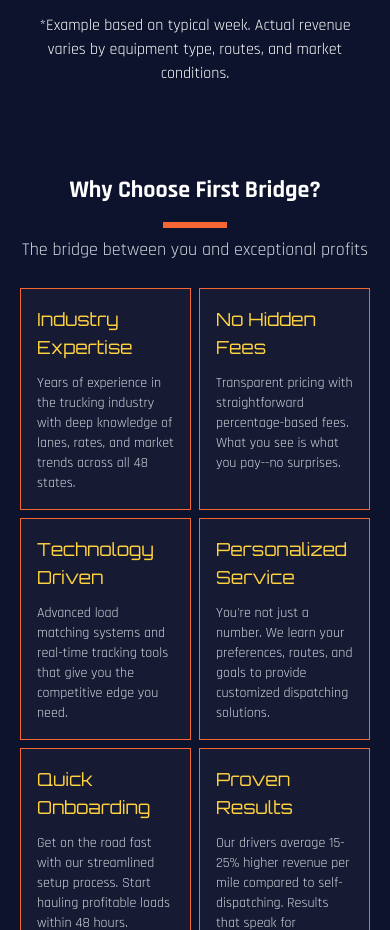
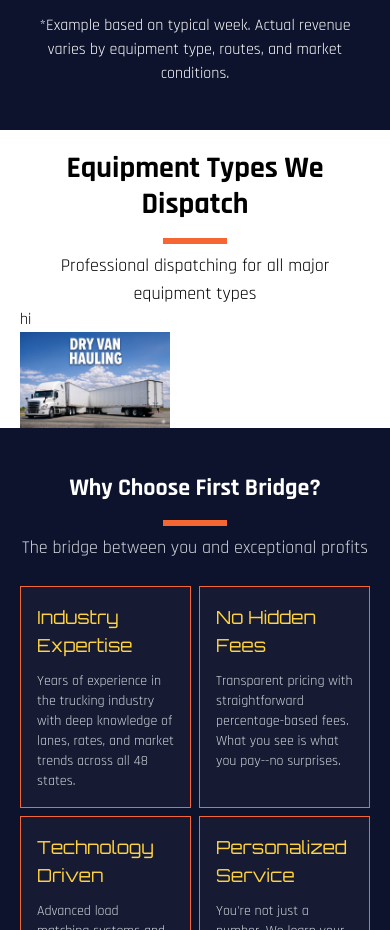
Before and after one commit to Fassam-Khan/firstbridgeus, a Next.js app: page / in a window 390 px wide. Shown: the part 3901-4831 px from the top of the page. Built offline with nearby package versions, Linux system fonts and the light colour scheme.

Commit message:
Equipment Section Added

```diff
--- a/app/page.js
+++ b/app/page.js
@@ -10,6 +10,7 @@
 import How from "@/component/How";
 import Contact from "@/component/Contact";
 import Weekly from "@/component/Weekly";
+import Equipment from "@/component/Equipment";
 
 export default function Home() {
   return (
@@ -20,6 +21,7 @@
    <Services/>
    <How/>
    <Weekly/>
+   <Equipment/>
    <Whysus/>
    <Faq/>
    <Contact/>
--- /dev/null
+++ b/component/Equipment.jsx
@@ -0,0 +1,35 @@
+import React from 'react'
+import Image from 'next/image'
+
+const Equipment = () => {
+  return (
+    <div>
+        <div className="wrapper">
+              {/* Heading  */}
+              <div className='text-center' id='faq'>
+                    <div className='flex flex-col justify-center items-center gap-4'>
+                        <h1 className='md:md:text-5xl text-3xl  font-extrabold '>Equipment Types We Dispatch</h1>
+                        <div className="line h-1.5 w-16 bg-[var(--primary-color)]"></div>
+
+                    </div>
+                    <div className='!mt-2 text-lg'>
+                        <p>Professional dispatching for all major equipment types</p>
+                    </div>
+
+                </div>
+
+                {/* Card Container  */}
+                <div>
+                    {/* Card  */}
+                    <div className='w-[150px] h-[100px]'> hi
+                        <Image src={'/truck1.png'} alt='DryVan' width={150} height={100}/>
+
+                    </div>
+                </div>
+        </div>
+
+    </div>
+  )
+}
+
+export default Equipment
```
Also changed, not shown: public/truck1.png (added).
